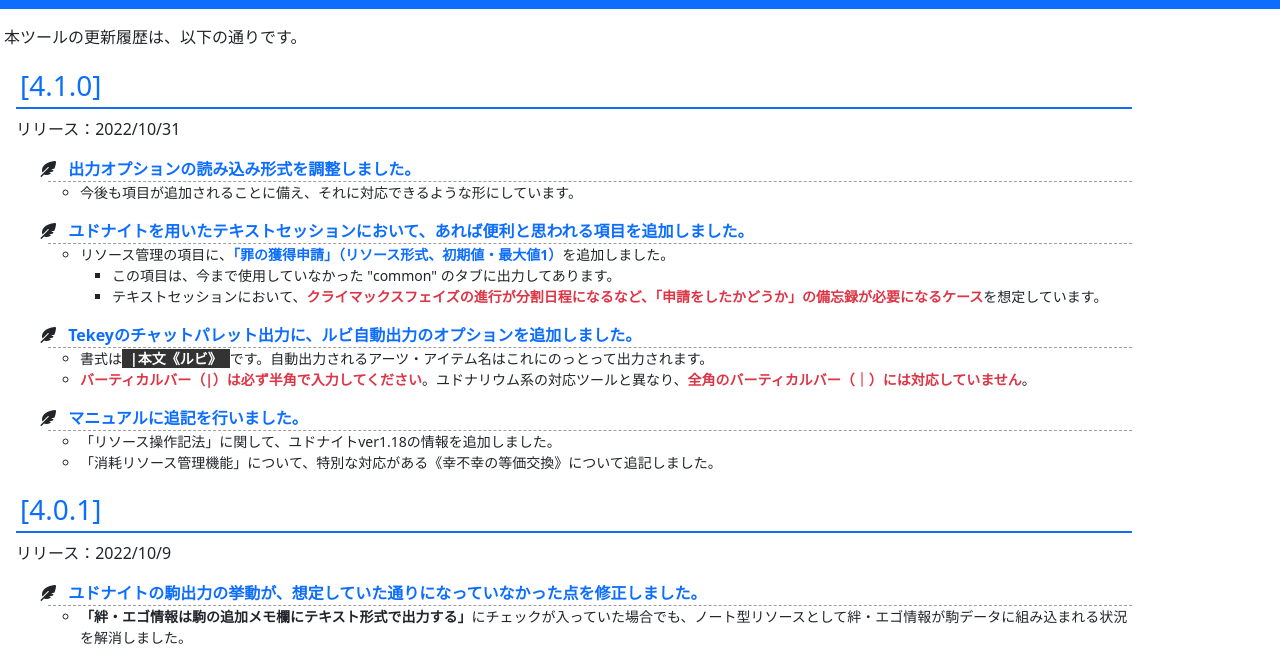
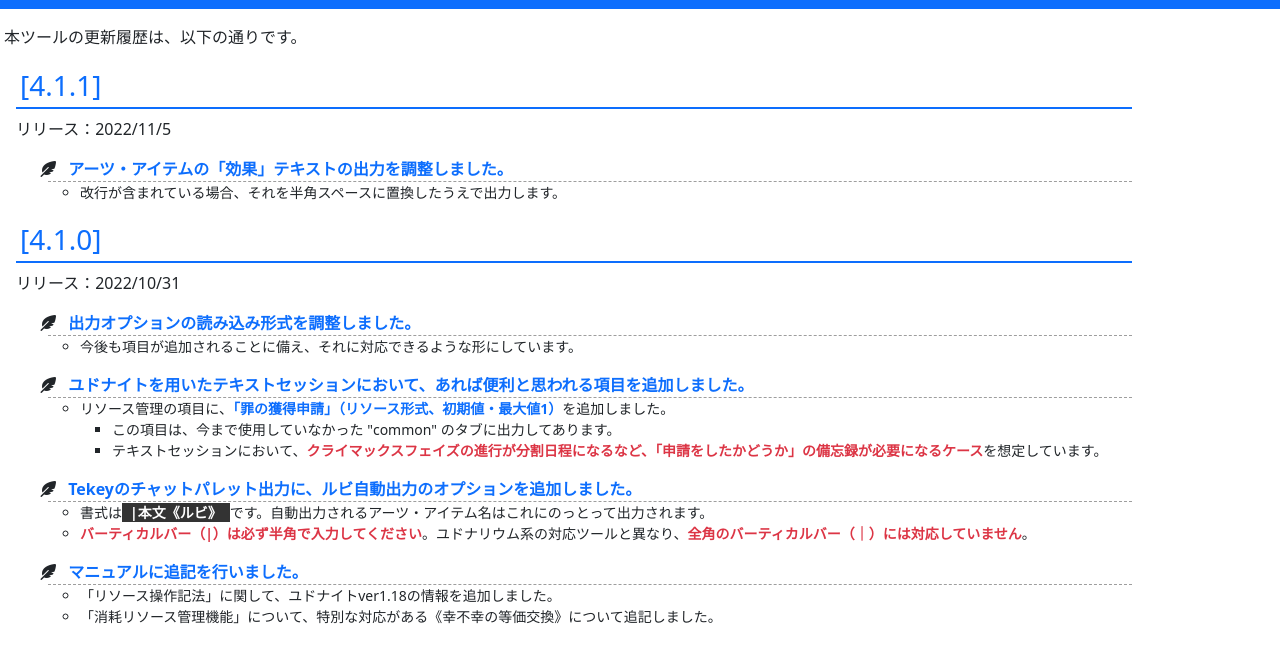
Before and after one commit to ukrasick/BBT-palette-converter-4.X, a plain HTML site: page patchnotes4x.html in a window 1280 px wide. Shown: the part 144-796 px from the top of the page. Drawn offline with nearby package versions, Linux system fonts and the light colour scheme.

Commit message:
4.1.1 - アーツ・アイテム効果文の改行文字を半角スペースに置換

```diff
--- a/patchnotes4x.html
+++ b/patchnotes4x.html
@@ -34,6 +34,22 @@
     </div>
     <div class="m-1 my-3">
       本ツールの更新履歴は、以下の通りです。
+    </div>
+
+    <div class="container m-1">
+      <h3 class="text-primary border-bottom border-primary border-2 p-1">
+        [4.1.1]
+      </h3>
+      <p><time>リリース：2022/11/5
+      </time></p>
+      <ul class="history">
+        <li>
+          <span class="fw-bold text-primary">アーツ・アイテムの「効果」テキストの出力を調整しました。</span>
+          <ul class="small">
+            <li>改行が含まれている場合、それを半角スペースに置換したうえで出力します。</li>
+          </ul>
+        </li>
+      </ul>
     </div>
 
     <div class="container m-1">
--- a/script/main_process.js
+++ b/script/main_process.js
@@ -1150,7 +1150,7 @@ function makeActionElementText(element, obj) {
       break;
     case "notes":
       // アーツ・アイテム欄の備考。(:～～)の構文だけ外す
-      str = element.text.replace("%text%", obj.notes).replace(/\(:(.*?)\)/g, "($1)");
+      str = element.text.replace("%text%", obj.notes.replace(/\r?\n/g, " ")).replace(/\(:(.*?)\)/g, "($1)");
       break;
     default:
       // 基本的な対応は、そのアーツ・アイテムの対応する欄を転記
```
